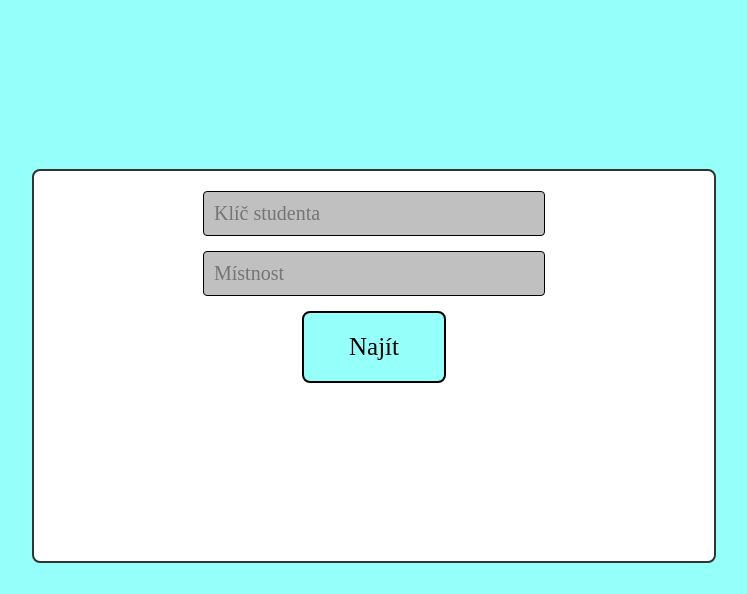
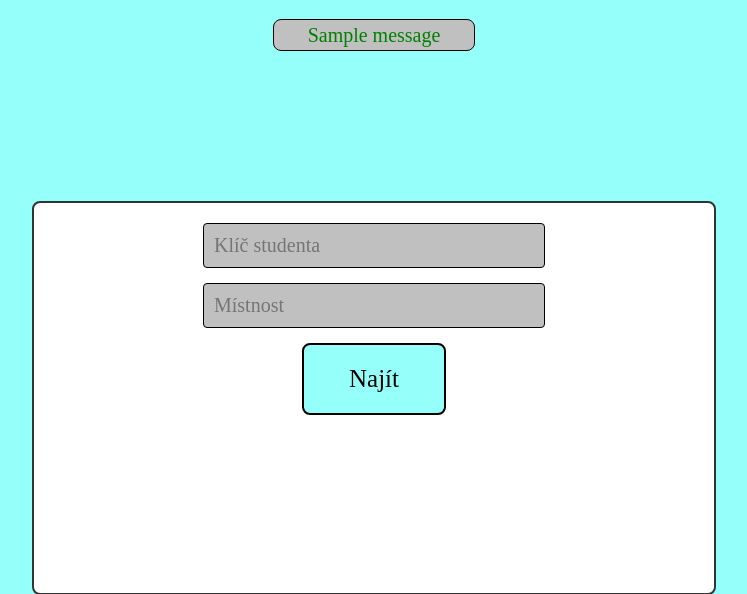
Before and after one commit to ulricht01/PS1, a Flask app: page / in a window 1280 px wide. Shown: the part 101-695 px from the top of the page, without its empty margins (266-1013 px from the left). Run offline with Flask 3, Linux system fonts and the light colour scheme; one stand-in notice (Sample message) is shown.

Commit message:
0.1.2
Přidán formulář na zpracování dat.

```diff
--- a/code/app.py
+++ b/code/app.py
@@ -1,5 +1,5 @@
 from flask import Flask
-from flask import render_template, redirect, jsonify
+from flask import render_template, redirect, jsonify, request, flash
 import mariadb
 import database
 app = Flask(__name__)
@@ -24,10 +24,16 @@ connection = mariadb.connect(**config)
 cursor = mariadb.Cursor(connection)
 #Vytvoří druhý connection do mariaDB přímo do db a vytvoří tabulky
 database.vytvor_tabulky(cursor)
+cursor.close()
 
-@app.route('/')
-@app.route('/index')
-def index():
+@app.route('/', methods=['GET', 'POST'])
+@app.route('/pristup', methods=['GET', 'POST'])
+def zadani_klice_student():
+    if request.method == "POST":
+        #Omezit v budoucnu SQL Injection
+        klic_student = request.form['klic_student']
+        mistnost = request.form['mistnost']
+        flash(f'{klic_student} | {mistnost}', category='info')
     return render_template('index.html')
 
 @app.errorhandler(404)
--- a/code/static/styles.css
+++ b/code/static/styles.css
@@ -8,8 +8,10 @@ body {
 
 .header {
     width: 100%;
-    height: 100px; /* Adjust height of header */
-    background-color: white; /* White header background */
+    height: 100px;
+    /* Adjust height of header */
+    background-color: white;
+    /* White header background */
     display: flex;
     justify-content: space-between;
     align-items: center;
@@ -22,8 +24,10 @@ body {
 }
 
 .logo {
-    width: 240px; /* Adjust logo width */
-    height: auto; /* Adjust logo height */
+    width: 240px;
+    /* Adjust logo width */
+    height: auto;
+    /* Adjust logo height */
 }
 
 .logo_right {
@@ -32,20 +36,26 @@ body {
 }
 
 .content {
-    margin-top: 150px; /* Adjust distance from header */
-    width: 50%; /* Adjust width of rectangle */
-    height: 350px; /* Adjust height of rectangle */
-    background-color: white; /* White rectangle background */
+    margin-top: 150px;
+    /* Adjust distance from header */
+    width: 50%;
+    /* Adjust width of rectangle */
+    height: 350px;
+    /* Adjust height of rectangle */
+    background-color: white;
+    /* White rectangle background */
     padding: 20px;
     border: 2px solid #333;
     border-radius: 8px;
     align-items: center;
 }
+
 form {
     display: flex;
     flex-direction: column;
     align-items: center;
 }
+
 input[type="text"] {
     font-family: 'Times New Roman', Times, serif;
     font-size: 20px;
@@ -57,6 +67,7 @@ body {
     border: 1px solid black;
     background-color: silver;
 }
+
 button {
     font-family: 'Times New Roman', Times, serif;
     padding: 20px 45px;
@@ -66,6 +77,22 @@ body {
     background-color: #95fff9;
     cursor: pointer;
 }
+
 button:hover {
     background-color: darkcyan;
 }
+
+.mess_succes {
+    display: flex;
+    align-items: center;
+    justify-content: center;
+    width: 200px;
+    /* nastavte šířku podle potřeby */
+    height: 30px;
+    border-radius: 8px;
+    background: silver;
+    color: green;
+    font-size: 20px;
+    size: 30px;
+    border: 1px solid black;
+}
--- a/code/templates/index.html
+++ b/code/templates/index.html
@@ -14,11 +14,12 @@
         <img class="logo" src="../static/images/logo.png" alt="Logo">
         <img class="logo_right" src="../static/images/prf.png" alt="Logo_prf">
     </div>
+    {% include 'message.html' %}
     <div class="content">
-        <form>
-            <input type="text" placeholder="Klíč studenta">
-            <input type="text" placeholder="Místnost">
-            <button type="submit">Najít</button>
+        <form method="post">
+            <input type="text" placeholder="Klíč studenta" name="klic_student">
+            <input type="text" placeholder="Místnost" name="mistnost">
+            <button type="submit" name="potvrdit">Najít</button>
         </form>
     </div>
 </body>
--- /dev/null
+++ b/code/templates/message.html
@@ -0,0 +1,9 @@
+{% with msg = get_flashed_messages() %}
+{% if msg %}
+{% for message in msg %}
+<div class="mess_succes" role="status">
+    {{ message }}
+</div>
+{% endfor %}
+{% endif %}
+{% endwith %}
```
Lines whose indentation alone changed are shown as unchanged.
